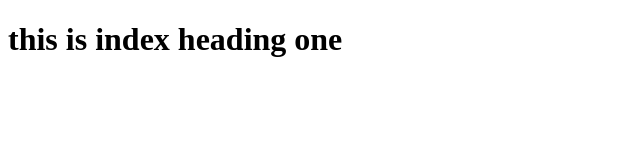
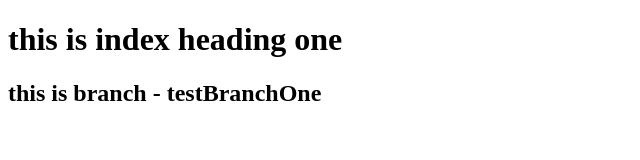
Before and after one commit to devjasonlin/test, a plain HTML site: page index.html in a window 1280 px wide. Shown: the whole page, without its empty margins (0-640 px from the left). Drawn offline with Linux system fonts and the light colour scheme.

Commit message:
testBranchOne commit

```diff
--- a/index.html
+++ b/index.html
@@ -5,5 +5,6 @@
 </head>
 <body>
 <h1>this is index heading one</h1>
+<h2>this is branch - testBranchOne</h2>
 </body>
 </html>
```
